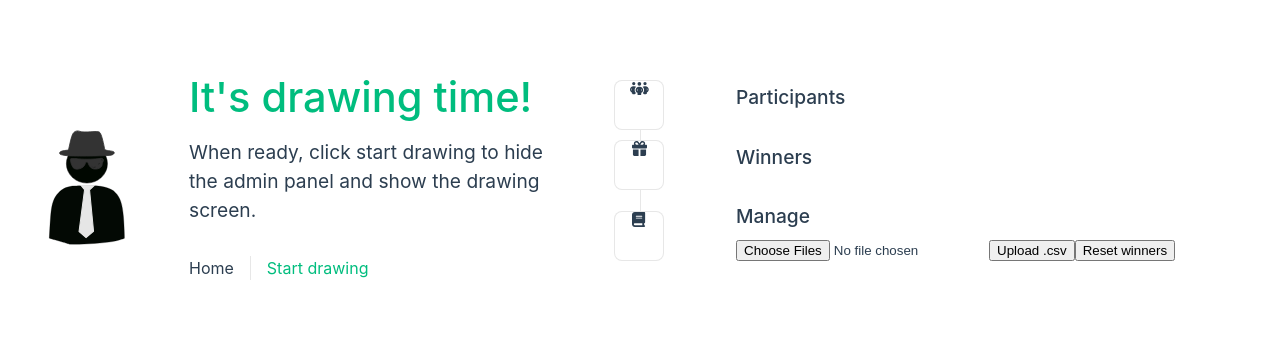
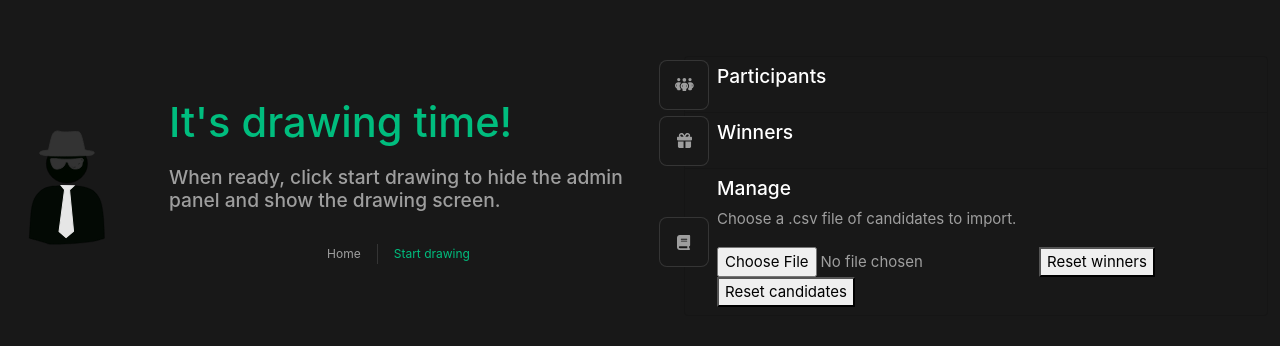
Before and after one commit to Dwiddwid/drawing-selector, a Vue app: page / in a window 1280 px wide. Shown: the part 214-560 px from the top of the page. Built offline with nearby package versions, Linux system fonts and the light colour scheme.

Commit message:
Using Bootstrap and activated reset buttons
Added Bootstrap  5 and activated reset buttons. Also made the theme black all the time.

```diff
--- a/package.json
+++ b/package.json
@@ -12,6 +12,7 @@
     "@fortawesome/free-regular-svg-icons": "^6.1.1",
     "@fortawesome/free-solid-svg-icons": "^6.1.1",
     "@fortawesome/vue-fontawesome": "^3.0.1",
+    "bootstrap": "^5.1.3",
     "pinia": "^2.0.14",
     "vue": "^3.2.36",
     "vue-router": "^4.0.15"
--- a/src/App.vue
+++ b/src/App.vue
@@ -1,9 +1,18 @@
 <script setup>
 import { RouterLink, RouterView } from 'vue-router'
-import { useParticipantStore } from "./stores/participants.js";import { onMounted } from 'vue'
+import { useParticipantStore } from "./stores/participants.js";
+import { onMounted } from 'vue'
 
+const store = useParticipantStore();
 onMounted(() => {
-  console.log(`Please check for storage.`)
+  var storageCandidates = localStorage.getItem("candidates");
+  var storageWinners = localStorage.getItem("winners");
+  if(storageCandidates != null){
+    store.candidates = JSON.parse(storageCandidates);
+  }
+  if(storageWinners != null){
+    store.winners = JSON.parse(storageWinners);
+  }
 })
 </script>
 
@@ -15,9 +24,7 @@ onMounted(() => {
 @import '@/assets/base.css';
 
 #app {
-  max-width: 1280px;
-  margin: 0 auto;
-  padding: 2rem;
+  height: 100vh;
 
   font-weight: normal;
 }
@@ -70,41 +77,5 @@ nav a:first-of-type {
   border: 0;
 }
 
-@media (min-width: 1024px) {
-  body {
-    display: flex;
-    place-items: center;
-  }
 
-  #app {
-    display: grid;
-    grid-template-columns: 1fr 1fr;
-    padding: 0 2rem;
-  }
-
-  header {
-    display: flex;
-    place-items: center;
-    padding-right: calc(var(--section-gap) / 2);
-  }
-
-  header .wrapper {
-    display: flex;
-    place-items: flex-start;
-    flex-wrap: wrap;
-  }
-
-  .logo {
-    margin: 0 2rem 0 0;
-  }
-
-  nav {
-    text-align: left;
-    margin-left: -1rem;
-    font-size: 1rem;
-
-    padding: 1rem 0;
-    margin-top: 1rem;
-  }
-}
 </style>
--- a/src/assets/base.css
+++ b/src/assets/base.css
@@ -23,20 +23,20 @@
 
 /* semantic color variables for this project */
 :root {
-  --color-background: var(--vt-c-white);
-  --color-background-soft: var(--vt-c-white-soft);
-  --color-background-mute: var(--vt-c-white-mute);
+  --color-background: var(--vt-c-black);
+    --color-background-soft: var(--vt-c-black-soft);
+    --color-background-mute: var(--vt-c-black-mute);
 
-  --color-border: var(--vt-c-divider-light-2);
-  --color-border-hover: var(--vt-c-divider-light-1);
+    --color-border: var(--vt-c-divider-dark-2);
+    --color-border-hover: var(--vt-c-divider-dark-1);
 
-  --color-heading: var(--vt-c-text-light-1);
-  --color-text: var(--vt-c-text-light-1);
+    --color-heading: var(--vt-c-text-dark-1);
+    --color-text: var(--vt-c-text-dark-2);
 
   --section-gap: 160px;
 }
 
-@media (prefers-color-scheme: dark) {
+/* @media (prefers-color-scheme: dark) {
   :root {
     --color-background: var(--vt-c-black);
     --color-background-soft: var(--vt-c-black-soft);
@@ -48,7 +48,7 @@
     --color-heading: var(--vt-c-text-dark-1);
     --color-text: var(--vt-c-text-dark-2);
   }
-}
+} */
 
 *,
 *::before,
--- a/src/components/AdminItem.vue
+++ b/src/components/AdminItem.vue
@@ -1,5 +1,5 @@
 <template>
-  <div class="item">
+  <div class="list-group-item admin-item d-flex">
     <i>
       <slot name="icon"></slot>
     </i>
@@ -13,9 +13,11 @@
 </template>
 
 <style scoped>
-.item {
-  margin-top: 2rem;
-  display: flex;
+
+
+.list-group-item {
+  background-color: inherit;
+  color:inherit;
 }
 
 .details {
@@ -25,7 +27,7 @@
 
 i {
   display: flex;
-  place-items: top;
+  place-items: center;
   place-content: center;
   width: 32px;
   height: 32px;
--- a/src/components/AdminPanel.vue
+++ b/src/components/AdminPanel.vue
@@ -74,9 +74,21 @@ function selectedFile() {
   }
 
 }
+
+function resetCandidates(){
+  store.candidates = [];
+  localStorage.removeItem("candidates");
+  myFile.value = null;
+}
+
+function resetWinners(){
+  store.winners = [];
+  localStorage.removeItem("winners");
+}
 </script>
 
 <template>
+  <div class="list-group admin-panel">
     <AdminItem>
       <template #icon>
         <font-awesome-icon icon="fa-solid fa-people-group" />
@@ -109,10 +121,19 @@ function selectedFile() {
       </template>
       <template #heading>Manage</template>
 
-    <input type="file" ref="myFile" @change="selectedFile" multiple />
-    <button type="button">Upload .csv</button>
+      <p>Choose a .csv file of candidates to import.</p>
+
+      <input type="file" ref="myFile" @change="selectedFile" />
       <button type="button">Reset winners</button>
+      <button type="button" v-on:click="resetCandidates">Reset candidates</button>
     </AdminItem>
 
+  </div>
 
 </template>
+
+<style>
+.admin-panel{
+  padding-left: 2rem;
+}
+</style>
--- a/src/main.js
+++ b/src/main.js
@@ -4,9 +4,9 @@ import { FontAwesomeIcon } from "@fortawesome/vue-fontawesome";
 import { library } from "@fortawesome/fontawesome-svg-core";
 import { faPeopleGroup, faGift, faBook } from "@fortawesome/free-solid-svg-icons";
 
+import "bootstrap/dist/css/bootstrap.min.css";
 import App from './App.vue'
 import router from './router'
-
 
 
 library.add([faPeopleGroup, faGift, faBook]);
@@ -18,3 +18,5 @@ app.use(createPinia())
 app.use(router)
 
 app.mount('#app')
+
+import "bootstrap/dist/js/bootstrap.js"
--- a/src/views/DrawingView.vue
+++ b/src/views/DrawingView.vue
@@ -6,7 +6,7 @@ const store = useParticipantStore();
 </script>
 
 <template>
-  <div tabindex="0" class="about">
+  <div tabindex="0" class="name-display">
     <div>
       <h1 v-if="store.index < 0">Ready to start drawing!</h1>
       <div v-else>
@@ -22,10 +22,14 @@ button {
   width: 100%;
 }
 @media (min-width: 1024px) {
-  .about {
+  .name-display {
     min-height: 100vh;
     min-width:100vw;
     display: flex;
+  }
+
+  .name-display, .name-display * {
+    justify-content: center;
     align-items: center;
   }
 }
--- a/src/views/HomeView.vue
+++ b/src/views/HomeView.vue
@@ -4,7 +4,10 @@ import Title from "../components/Title.vue";
 </script>
 
 <template>
-  <header>
+
+  <div class="container-fluid">
+    <div class="row">
+      <div class="col-6 d-flex align-items-center vh-100">
         <img alt="Spy" class="logo" src="@/assets/user-spy.svg" width="125" height="125" />
 
         <div class="wrapper">
@@ -15,16 +18,22 @@ import Title from "../components/Title.vue";
             <RouterLink to="/drawing">Start drawing</RouterLink>
           </nav>
         </div>
-  </header>
-  <main>
+      </div>
+      <div class="col-6 d-flex align-items-center admin-col vh-100">
       <AdminPanel />
-  </main>
+      </div>
+    </div>
+  </div>
 </template>
 
 <style>
 header {
   line-height: 1.5;
   max-height: 100vh;
+}
+
+.admin-col {
+  overflow-y: auto;
 }
 
 .logo {
--- /dev/null
+++ b/vue.config.js
@@ -0,0 +1,5 @@
+module.exports = {
+    configureWebpack: {
+        devtool: 'source-map'
+    }
+  }
```
Also changed, not shown: 1 other file (tests, documents, lock files or other folders). Lines whose indentation alone changed are shown as unchanged.
